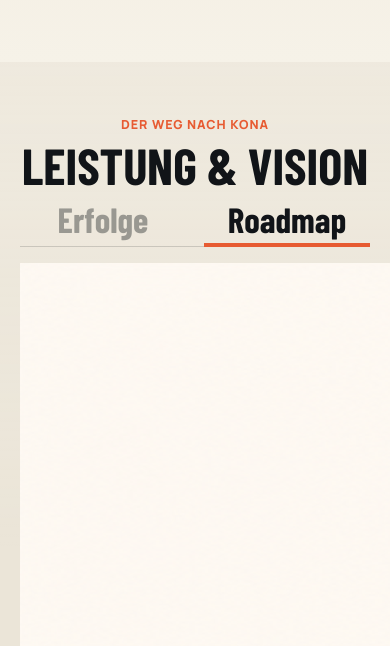
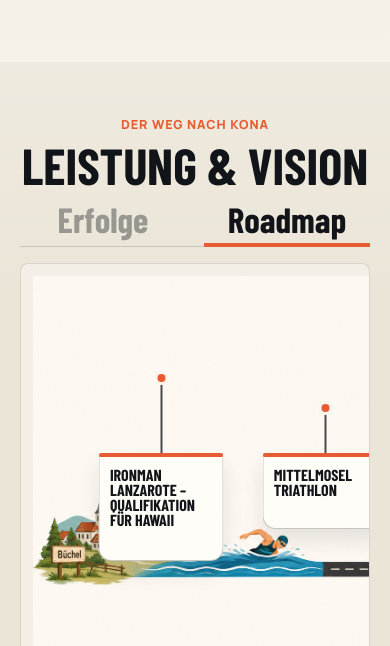
Before and after one commit to nakatoshi1511/Ironman-Website, a website: page mockups/landingpage-flow.html in a window 390 px wide. Both pictures are taken after a click on the tab "Roadmap". Shown: the part 2177-2823 px from the top of the page. Drawn offline with nearby package versions, Linux system fonts and the light colour scheme; a web font is replaced by a local one.

Commit message:
style: integrate roadmap credentials with route

```diff
--- a/mockups/styles.css
+++ b/mockups/styles.css
@@ -1475,8 +1475,7 @@ a {
   text-transform: uppercase;
 }
 
-.achievement-row h3,
-.roadmap-milestones h3 {
+.achievement-row h3 {
   margin: 0;
   color: #111418;
   font-family: "Barlow Condensed", sans-serif;
@@ -1486,8 +1485,7 @@ a {
   text-transform: uppercase;
 }
 
-.achievement-row p,
-.roadmap-milestones p {
+.achievement-row p {
   margin: 3px 0 0;
   color: rgba(17, 20, 24, 0.58);
   font-size: clamp(0.78rem, 0.9vw, 0.88rem);
@@ -1522,52 +1520,91 @@ a {
   gap: 24px;
 }
 
-.roadmap-art {
+.roadmap-scene {
   overflow-x: auto;
   overflow-y: hidden;
-  height: clamp(260px, 24vw, 350px);
-  padding: clamp(18px, 2vw, 26px);
   border: 1px solid rgba(17, 20, 24, 0.12);
   border-radius: 8px;
   background: rgba(255, 253, 248, 0.42);
 }
 
-.roadmap-art img {
+.roadmap-scene-content {
+  position: relative;
+  min-width: 940px;
+  min-height: clamp(360px, 32vw, 460px);
+  padding: clamp(18px, 2vw, 26px);
+}
+
+.roadmap-route-art {
   display: block;
   width: 100%;
-  min-width: 940px;
   height: auto;
-  transform: translateY(clamp(-310px, -18vw, -170px));
-}
-
-.roadmap-milestones {
-  display: grid;
-  grid-template-columns: repeat(4, 1fr);
-  gap: 12px;
-}
-
-.roadmap-milestones article {
-  min-height: 140px;
-  padding: clamp(18px, 2vw, 24px);
-  border: 1px solid rgba(17, 20, 24, 0.12);
-  border-radius: 8px;
-  background: rgba(255, 253, 248, 0.48);
-}
-
-.roadmap-milestones article:last-child {
-  border-color: rgba(231, 91, 50, 0.5);
-  background: rgba(255, 253, 248, 0.72);
-}
-
-.roadmap-milestones span {
-  display: block;
-  margin-bottom: 12px;
-  color: var(--lava);
-  font-size: 0.82rem;
-  font-weight: 900;
-  letter-spacing: 0.06em;
-  text-transform: uppercase;
-}
+}
+
+.roadmap-credentials {
+  position: absolute;
+  inset: 0;
+  margin: 0;
+  padding: 0;
+  list-style: none;
+}
+
+.roadmap-credential {
+  --roadmap-line: rgba(17, 20, 24, 0.76);
+  position: absolute;
+  top: 43%;
+  width: 14.5%;
+  transform: translateX(-50%);
+}
+
+.roadmap-credential::before {
+  content: "";
+  position: absolute;
+  bottom: 100%;
+  left: 50%;
+  width: 2px;
+  height: var(--credential-stem);
+  transform: translateX(-50%);
+  background: var(--roadmap-line);
+}
+
+.roadmap-credential::after {
+  content: "";
+  position: absolute;
+  bottom: calc(100% + var(--credential-stem) - 4px);
+  left: 50%;
+  width: 8px;
+  height: 8px;
+  border: 3px solid rgba(255, 253, 248, 0.94);
+  border-radius: 50%;
+  transform: translateX(-50%);
+  background: var(--lava);
+}
+
+.roadmap-credential-card {
+  min-height: var(--credential-height);
+  padding: clamp(12px, 1.35vw, 18px);
+  border: 1px solid rgba(17, 20, 24, 0.24);
+  border-top: 4px solid var(--lava);
+  border-radius: 3px 3px 13px 13px;
+  background: #fffdf7;
+  box-shadow: 0 12px 20px rgba(24, 31, 31, 0.1);
+}
+
+.roadmap-credential-card h3 {
+  margin: 0;
+  color: #111418;
+  font-family: "Barlow Condensed", sans-serif;
+  font-size: clamp(1rem, 1.3vw, 1.45rem);
+  font-weight: 800;
+  line-height: 0.94;
+  text-transform: uppercase;
+}
+
+.roadmap-credential-lanzarote { left: 22%; --credential-stem: 82px; --credential-height: 116px; }
+.roadmap-credential-mittelmosel { left: 40.5%; --credential-stem: 48px; --credential-height: 82px; }
+.roadmap-credential-diagnostik { left: 59.4%; --credential-stem: 76px; --credential-height: 116px; }
+.roadmap-credential-vorbereitung { left: 76.3%; --credential-stem: 50px; --credential-height: 82px; }
 
 @keyframes visionPanelIn {
   from {
@@ -3699,7 +3736,6 @@ a.sponsor-logo-card:focus-visible {
     width: min(100%, 420px);
   }
 
-  .roadmap-milestones,
   .visibility-grid {
     grid-template-columns: repeat(2, 1fr);
   }
@@ -4056,7 +4092,6 @@ a.sponsor-logo-card:focus-visible {
     font-size: clamp(2.3rem, 11vw, 3.45rem);
   }
 
-  .roadmap-milestones,
   .visibility-grid {
     grid-template-columns: 1fr;
   }
@@ -4247,16 +4282,29 @@ a.sponsor-logo-card:focus-visible {
     text-align: left;
   }
 
-  .roadmap-art {
-    height: 420px;
-    margin-inline: -8px;
+  .roadmap-scene-content {
+    min-width: 780px;
+    min-height: 370px;
     padding: 12px;
   }
 
-  .roadmap-art img {
-    min-width: 780px;
-    transform: translateY(-176px);
-  }
+  .roadmap-credential {
+    width: 125px;
+    top: 42%;
+  }
+
+  .roadmap-credential-card {
+    padding: 10px;
+  }
+
+  .roadmap-credential-card h3 {
+    font-size: 1rem;
+  }
+
+  .roadmap-credential-lanzarote { left: 18%; --credential-stem: 72px; --credential-height: 108px; }
+  .roadmap-credential-mittelmosel { left: 39%; --credential-stem: 42px; --credential-height: 76px; }
+  .roadmap-credential-diagnostik { left: 61%; --credential-stem: 70px; --credential-height: 108px; }
+  .roadmap-credential-vorbereitung { left: 82%; --credential-stem: 44px; --credential-height: 76px; }
 
   .feed-grid {
     grid-template-columns: 1fr;
```
Also changed, not shown: tests/roadmap.test.js (+12 -0 lines).
